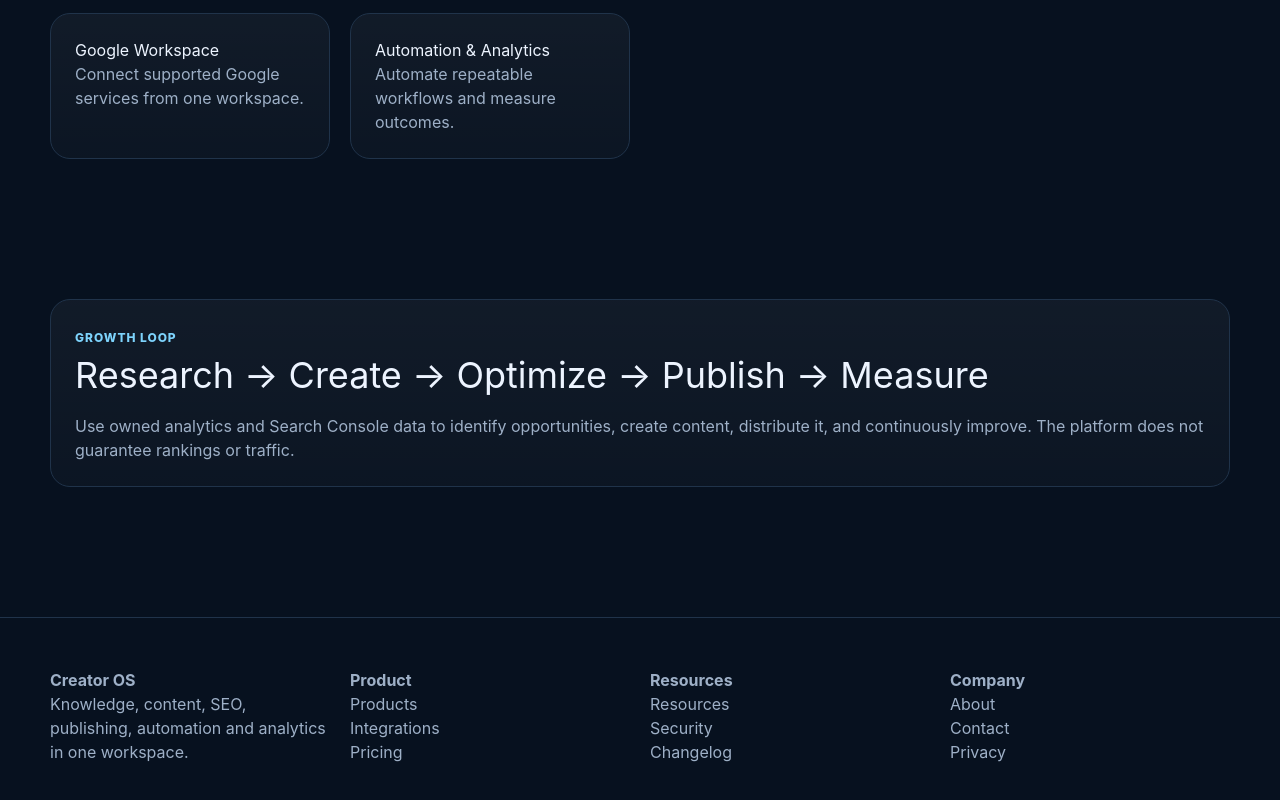
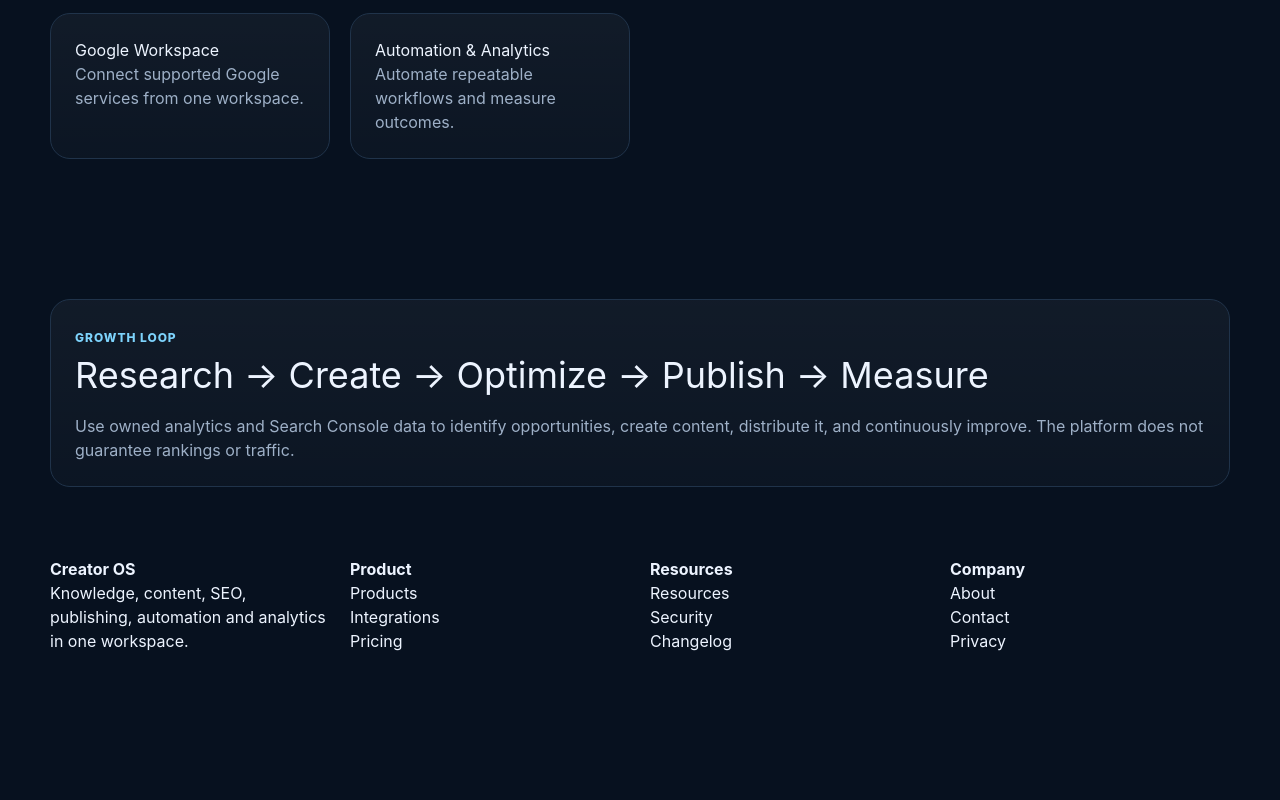
Before and after one commit to tejtechsolo/google-creator-os, a Next.js app: page / in a window 1280 px wide. Shown: the part 918-1718 px from the top of the page. After the commit the page ends 1571 px from the top, so only its background shows below. Built offline with nearby package versions, Linux system fonts and the light colour scheme; no server answers.

Commit message:
fix: remove unavailable tailwind import and add form styles

```diff
--- a/src/app/globals.css
+++ b/src/app/globals.css
@@ -19,4 +19,4 @@
 .section { padding:70px 0; }
 .section h2 { font-size:36px; margin:0 0 12px; }
 .kicker { color:var(--accent); font-weight:800; letter-spacing:.08em; text-transform:uppercase; font-size:12px; }
-.footer { border-top:1px solid var(--line); padding:50px 0; margin-top:60px; color:var(--muted); }
+.card label,.card input,.card textarea { display:block; width:100%; }\n.card label { margin:0 0 16px; color:var(--muted); font-size:14px; }\n.card input,.card textarea { margin-top:7px; padding:12px; border:1px solid var(--line); border-radius:10px; background:#081523; color:var(--text); }\n.footer { border-top:1px solid var(--line); padding:50px 0; margin-top:60px; color:var(--muted); }
```
